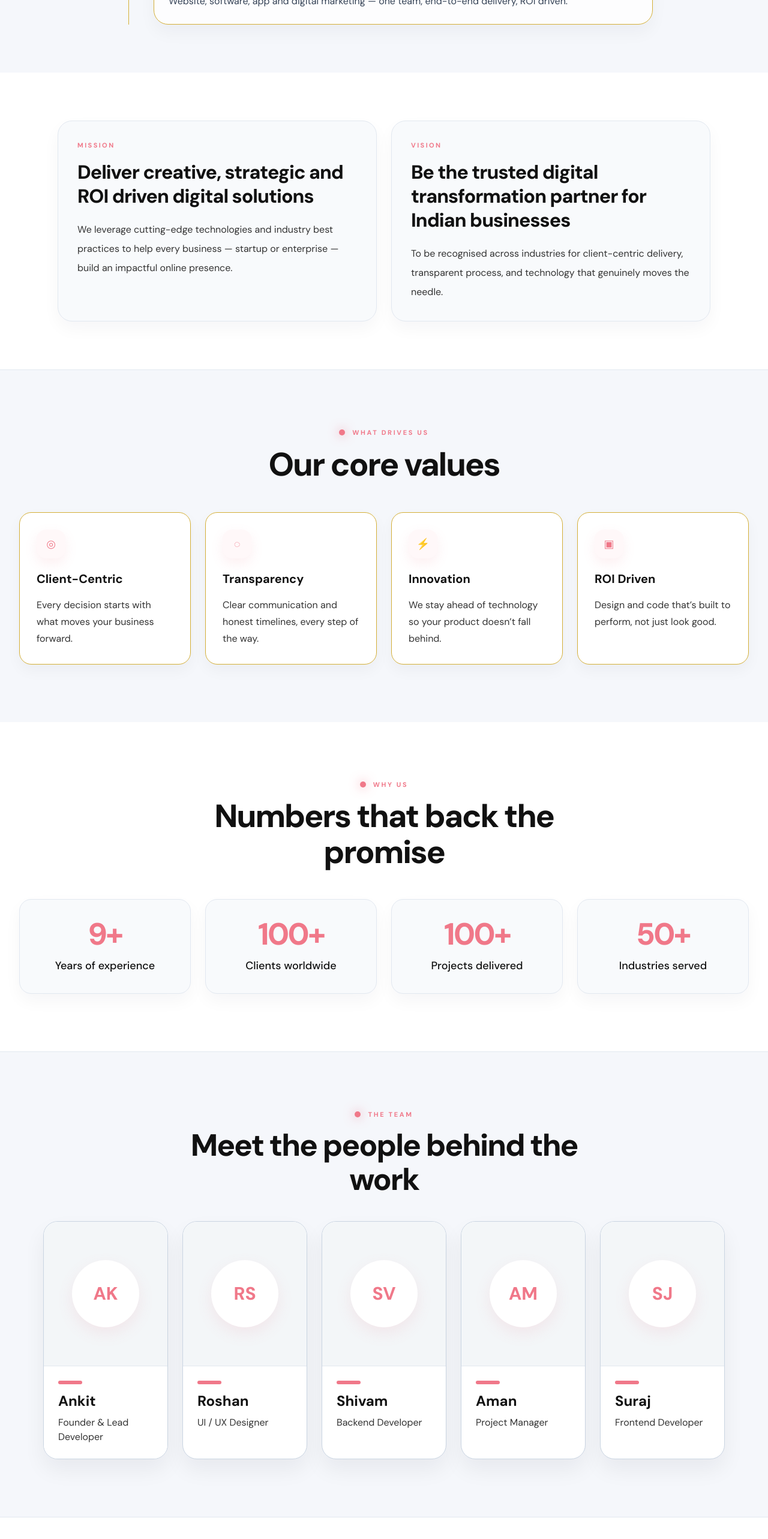
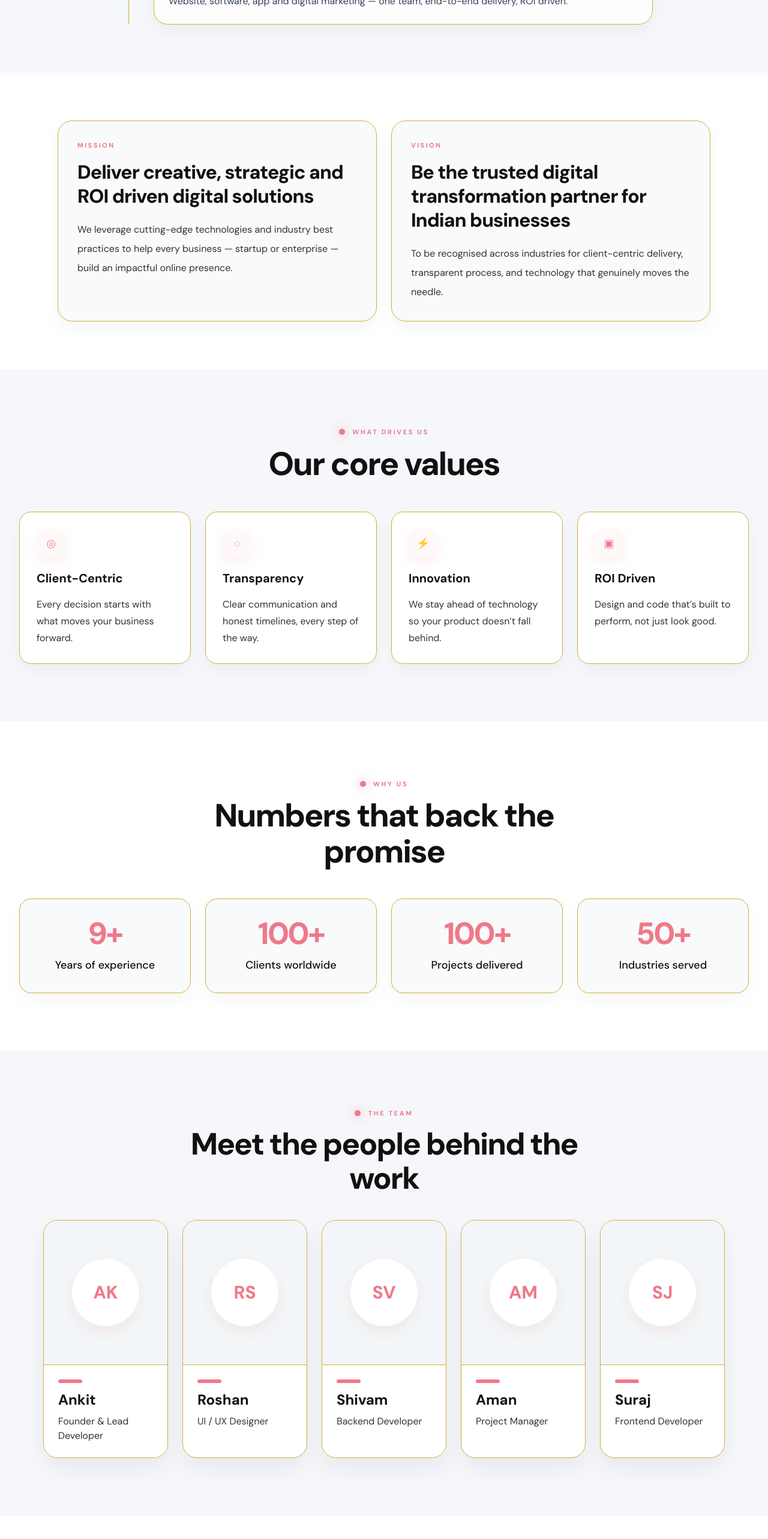
Before and after one commit to ydv83165-hub/online-dream-tech-, a Next.js app: page /about in a window 1280 px wide. Shown: the part 2500-5066 px from the top of the page at 60% size. Built offline with nearby package versions, Linux system fonts and the light colour scheme.

Commit message:
apply gold borders across about sections

```diff
--- a/app/about/page.tsx
+++ b/app/about/page.tsx
@@ -178,10 +178,10 @@ export default function AboutPage() {
         </div>
       </section>
 
-      <section className="about-panel border-b border-slate-200 bg-white py-14 sm:py-16 lg:py-20">
+      <section className="about-panel bg-white py-14 sm:py-16 lg:py-20">
         <div className="mx-auto max-w-6xl px-4 sm:px-6 lg:px-8">
           <div className="grid gap-6 lg:grid-cols-2">
-            <article className="about-card flex h-full flex-col rounded-[1.5rem] border border-slate-200 bg-[#F8FAFC] p-7 shadow-[0_12px_28px_rgba(15,23,42,0.04)] sm:p-8 hover:border-[#f07889]/60">
+            <article className="about-card flex h-full flex-col rounded-[1.5rem] border border-[#D4AF37] bg-[#F8FAFC] p-7 shadow-[0_12px_28px_rgba(15,23,42,0.04)] sm:p-8 hover:border-[#D4AF37]">
               <div className="mb-4 text-[11px] font-bold uppercase tracking-[0.22em] text-[#f07889]">Mission</div>
               <h3 className="text-2xl font-extrabold leading-tight tracking-[-0.03em] text-[#111111] sm:text-[2rem]">
                 Deliver creative, strategic and ROI driven digital solutions
@@ -191,7 +191,7 @@ export default function AboutPage() {
               </p>
             </article>
 
-            <article className="about-card flex h-full flex-col rounded-[1.5rem] border border-slate-200 bg-[#F8FAFC] p-7 shadow-[0_12px_28px_rgba(15,23,42,0.04)] sm:p-8 hover:border-[#f07889]/60">
+            <article className="about-card flex h-full flex-col rounded-[1.5rem] border border-[#D4AF37] bg-[#F8FAFC] p-7 shadow-[0_12px_28px_rgba(15,23,42,0.04)] sm:p-8 hover:border-[#D4AF37]">
               <div className="mb-4 text-[11px] font-bold uppercase tracking-[0.22em] text-[#f07889]">Vision</div>
               <h3 className="text-2xl font-extrabold leading-tight tracking-[-0.03em] text-[#111111] sm:text-[2rem]">
                 Be the trusted digital transformation partner for Indian businesses
@@ -254,7 +254,7 @@ export default function AboutPage() {
         </div>
       </section>
 
-      <section className="about-panel border-b border-slate-200 bg-white py-16 sm:py-18 lg:py-24">
+      <section className="about-panel bg-white py-16 sm:py-18 lg:py-24">
         <div className="mx-auto max-w-7xl px-4 sm:px-6 lg:px-8">
           <div className="mx-auto max-w-3xl text-center">
             <div className="mb-4 flex items-center justify-center gap-3 text-[11px] font-bold uppercase tracking-[0.24em] text-[#f07889]">
@@ -275,7 +275,7 @@ export default function AboutPage() {
             ].map((stat) => (
               <article
                 key={stat.label}
-                className="about-card flex h-full flex-col items-center rounded-[1.25rem] border border-slate-200 bg-[#F8FAFC] p-7 text-center shadow-[0_12px_28px_rgba(15,23,42,0.04)] sm:p-8 hover:border-[#f07889]/60"
+                className="about-card flex h-full flex-col items-center rounded-[1.25rem] border border-[#D4AF37] bg-[#F8FAFC] p-7 text-center shadow-[0_12px_28px_rgba(15,23,42,0.04)] sm:p-8 hover:border-[#D4AF37]"
               >
                 <div className="text-4xl font-extrabold tracking-[-0.05em] text-[#f07889] sm:text-5xl lg:text-[3.2rem]">
                   {stat.value}
@@ -289,7 +289,7 @@ export default function AboutPage() {
         </div>
       </section>
 
-      <section className="about-panel border-b border-slate-200 bg-[#f5f7fb] py-16 sm:py-18 lg:py-24">
+      <section className="about-panel bg-[#f5f7fb] py-16 sm:py-18 lg:py-24">
         <div className="mx-auto max-w-[1200px] px-4 sm:px-6 lg:px-8">
           <div className="mx-auto max-w-3xl text-center">
             <div className="mb-4 flex items-center justify-center gap-3 text-[11px] font-bold uppercase tracking-[0.24em] text-[#f07889]">
@@ -311,7 +311,7 @@ export default function AboutPage() {
             ].map((member) => (
               <article
                 key={member.name}
-                className="about-card group overflow-hidden rounded-[1.5rem] border border-slate-300 bg-white shadow-[0_18px_36px_rgba(15,23,42,0.06)] hover:border-[#f07889] hover:shadow-[0_22px_44px_rgba(240,120,137,0.12)]"
+                className="about-card group overflow-hidden rounded-[1.5rem] border border-[#D4AF37] bg-white shadow-[0_18px_36px_rgba(15,23,42,0.06)] hover:border-[#D4AF37] hover:shadow-[0_22px_44px_rgba(240,120,137,0.12)]"
               >
                 <div className="flex h-52 items-center justify-center bg-[#F3F6F8] transition-colors duration-300 group-hover:bg-[#EDF9FB] sm:h-60">
                   <div className="flex h-24 w-24 items-center justify-center rounded-full bg-white text-3xl font-extrabold text-[#f07889] shadow-[0_10px_26px_rgba(240,120,137,0.12)] sm:h-28 sm:w-28">
@@ -319,7 +319,7 @@ export default function AboutPage() {
                   </div>
                 </div>
 
-                <div className="border-t border-slate-200 bg-white p-5 sm:p-6">
+                <div className="border-t border-[#D4AF37] bg-white p-5 sm:p-6">
                   <div className="mb-3 h-1.5 w-10 rounded-full bg-[#f07889]" />
                   <h3 className="text-2xl font-bold text-[#111111]">{member.name}</h3>
                   <p className="mt-2 text-base text-[#333333]">{member.role}</p>
@@ -332,7 +332,7 @@ export default function AboutPage() {
 
       <section className="about-panel bg-white py-16 sm:py-18 lg:py-24">
         <div className="mx-auto max-w-[1200px] px-4 sm:px-6 lg:px-8">
-          <div className="about-card rounded-[1.75rem] border border-slate-200 bg-white p-6 shadow-[0_16px_34px_rgba(15,23,42,0.04)] sm:p-8 lg:p-10 hover:border-[#f07889]/60">
+          <div className="about-card rounded-[1.75rem] border border-[#D4AF37] bg-white p-6 shadow-[0_16px_34px_rgba(15,23,42,0.04)] sm:p-8 lg:p-10 hover:border-[#D4AF37]">
             <div className="flex flex-col items-start justify-between gap-8 lg:flex-row lg:items-center">
               <div className="max-w-xl">
                 <h3 className="text-3xl font-extrabold leading-[1.08] tracking-[-0.04em] text-[#111111] sm:text-4xl lg:text-[3rem]">
```
